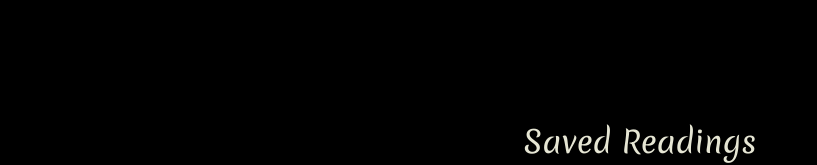
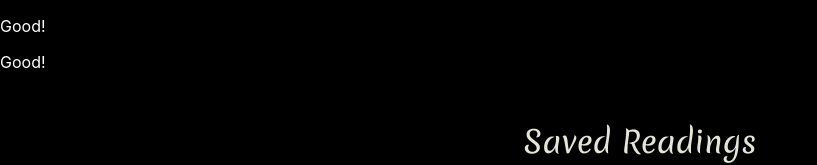
Before and after one commit to florienborg/sakura_tarot, a React (Create React App) app: page /saved in a window 1280 px wide. Shown: the top 165 px of the page, without its empty margins (0-817 px from the left). Built offline with nearby package versions, Linux system fonts and the light colour scheme.

Commit message:
mostrar el mood en pagina savedreadings

```diff
--- a/db.json
+++ /dev/null
@@ -1,5 +0,0 @@
-{
-  "formdata": [
-
-  ]
-}
--- a/package.json
+++ b/package.json
@@ -19,7 +19,7 @@
     "build": "react-scripts build",
     "test": "react-scripts test",
     "eject": "react-scripts eject",
-    "json-server": "json-server --watch db.json --port 3001 --no-cors"
+    "json-server": "json-server --watch src/db.json --port 3001 --no-cors"
   },
   "eslintConfig": {
     "extends": [
--- /dev/null
+++ b/src/db.json
@@ -0,0 +1,18 @@
+{
+  "formdata": [
+    {
+      "name": "Flor",
+      "birthdate": "12/03/1994",
+      "mood": "Good!",
+      "id": 1,
+      "readings": []
+    },
+
+    {
+      "name": "Lea ",
+      "birthdate": "14/05/1995",
+      "mood": "Good!",
+      "id": 2
+    }
+  ]
+}
--- a/src/pages/saved/savedreadings.jsx
+++ b/src/pages/saved/savedreadings.jsx
@@ -2,12 +2,20 @@ import React from "react";
 import ApiText from "../../components/apitext/apitext";
 import './savedreadings.css';
 import { useLocation } from "react-router-dom";
+import db from "../../db.json"
 
 
 const SavedReadings = () =>{
 const { state } = useLocation();
 console.log(state);
+console.log(db);
+
     return (
+        <div>
+        {db.formdata.map(form => (
+          <p> {form.mood} </p>
+        ) )}
+
     <div className="savings-container">
         <div className="title">
             Saved Readings
@@ -20,7 +28,7 @@ console.log(state);
         </div>
             <ApiText customClass='custom-apitext'/>
     </div>
-    )
-};
+    </div>
+)};
 
 export default SavedReadings;
```
